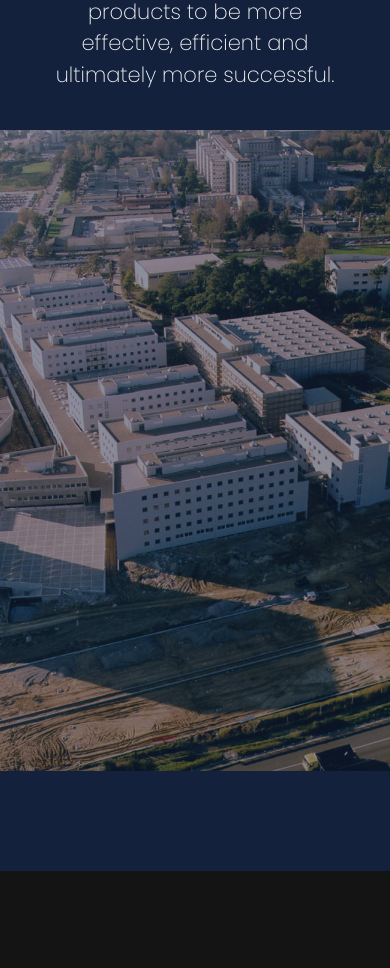
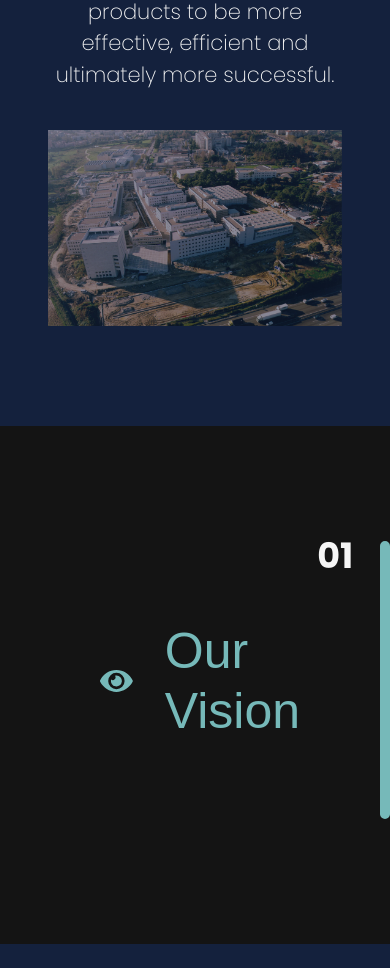
Before and after one commit to LGP21-LGP1/lgp21-lgp1.github.io, a Next.js app: page / in a window 390 px wide. Shown: the part 1980-2948 px from the top of the page. Built offline with nearby package versions, Linux system fonts and the light colour scheme; no server answers; a web font is replaced by a local one.

Commit message:
about section responsive

```diff
--- a/pages/index.js
+++ b/pages/index.js
@@ -88,7 +88,12 @@ export default function Home() {
                 the goal of allowing them and their products to be more
                 effective, efficient and ultimately more successful.
               </p>
-              <img src="/assets/feup.png" width={960} height={641} />
+              <img
+                id={style.aboutImg}
+                src="/assets/feup.png"
+                width={960}
+                height={641}
+              />
             </span>
           </section>
           <section id={style.vision}>
--- a/styles/home.module.css
+++ b/styles/home.module.css
@@ -145,6 +145,12 @@
   margin: 18px 0 40px 0;
 }
 
+#aboutImg {
+  max-width: 100%;
+  height: auto;
+  width: auto\9;
+}
+
 #vision {
   display: flex;
   align-items: center;
```
